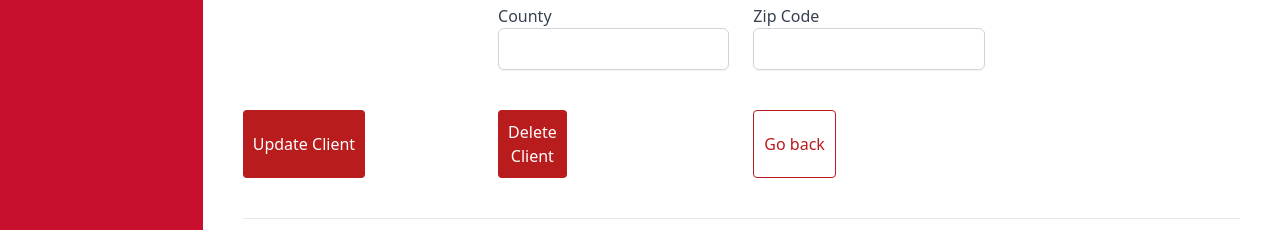
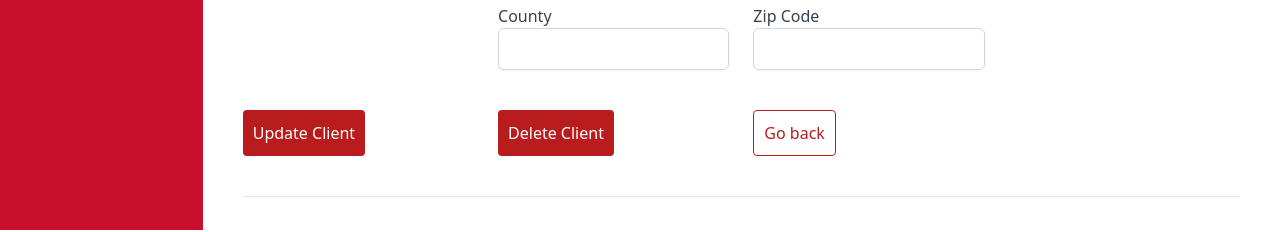
Before and after one commit to CIS-Fall-2022/project-cis_4339_project_28, a Vue app in the folder frontend/: page /updateclient/1 in a window 1280 px wide. Shown: the part 570-802 px from the top of the page. Built offline with nearby package versions, Linux system fonts and the light colour scheme; no server answers.

Commit message:
Fixed button layout

```diff
--- a/frontend/src/components/updateClient.vue
+++ b/frontend/src/components/updateClient.vue
@@ -341,7 +341,6 @@ export default {
               class="bg-red-700 text-white rounded"
             >Update Client</button>
           </div>
-        <div class="grid grid-cols-1 sm:grid-cols-2 md:grid-cols-4 gap-x-6 gap-y-10">
           <div class="flex justify-between mt-10 mr-20">
             <button
               @click="handleClientUpdate"
@@ -349,7 +348,6 @@ export default {
               class="bg-red-700 text-white rounded"
             >Delete Client</button>
           </div>
-        </div>
           <div class="flex justify-between mt-10 mr-20">
             <button
               type="reset"
```
